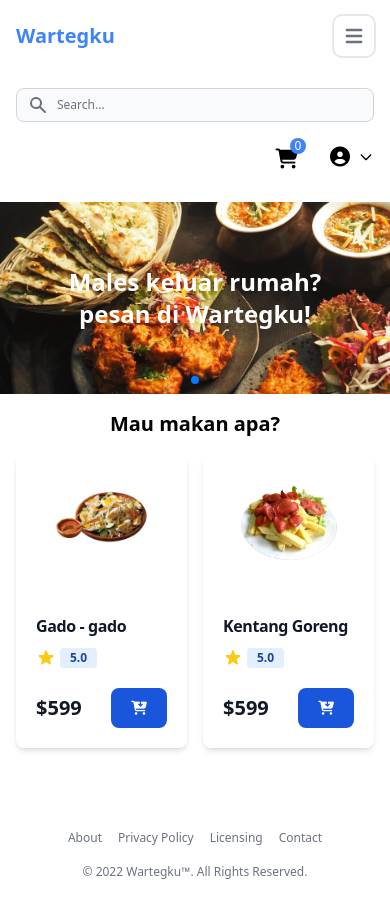
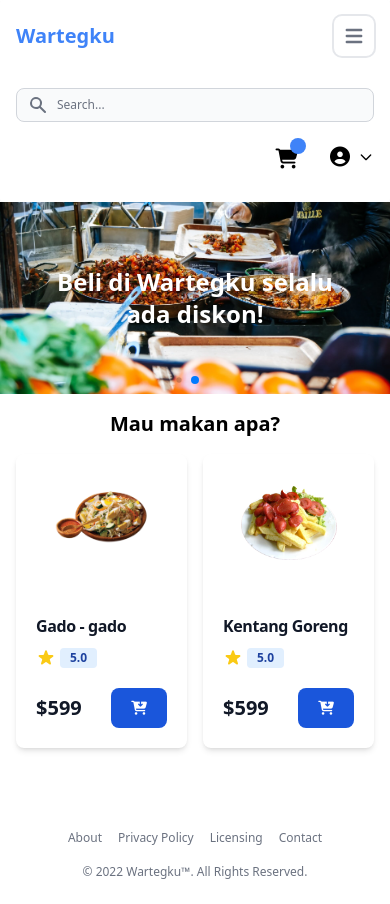
Before and after one commit to adamrayw/Wartegku, a React (Create React App) app: page / in a window 390 px wide. Both pictures are taken after a click on the button "Open main menu". Built offline with nearby package versions, Linux system fonts and the light colour scheme.

Commit message:
Fix total quantity

```diff
--- a/src/components/Navbar.jsx
+++ b/src/components/Navbar.jsx
@@ -5,7 +5,7 @@ import { Link } from 'react-router-dom'
 
 export default function Navbar() {
 
-    const value = useSelector((state) => state.cart.value)
+    const { cartTotalQuantity } = useSelector((state) => state.cart)
 
     return (
         <nav className="bg-white shadow-sm border-gray-200 md:px-6 px-4 py-4 rounded dark:bg-gray-800">
@@ -29,7 +29,7 @@ export default function Navbar() {
                     </div>
                     <div className='flex md:justify-center justify-end items-center space-x-8 md:pl-8 md:mt-0 mt-6'>
                         <Link to="/cart" className='relative'>
-                            <div className='absolute z-10 h-4 w-4 rounded-full bg-blue-500 text-white text-xs right-0 top-0 translate-x-2/4 -translate-y-1/2 mb-10'>{value.length}</div>
+                            <div className='absolute z-10 h-4 w-4 rounded-full bg-blue-500 text-white text-xs right-0 top-0 translate-x-2/4 -translate-y-1/2 mb-10'>{cartTotalQuantity}</div>
                             <i className="fa-solid fa-cart-shopping fa-lg"></i>
                         </Link>
                         <div>
```
